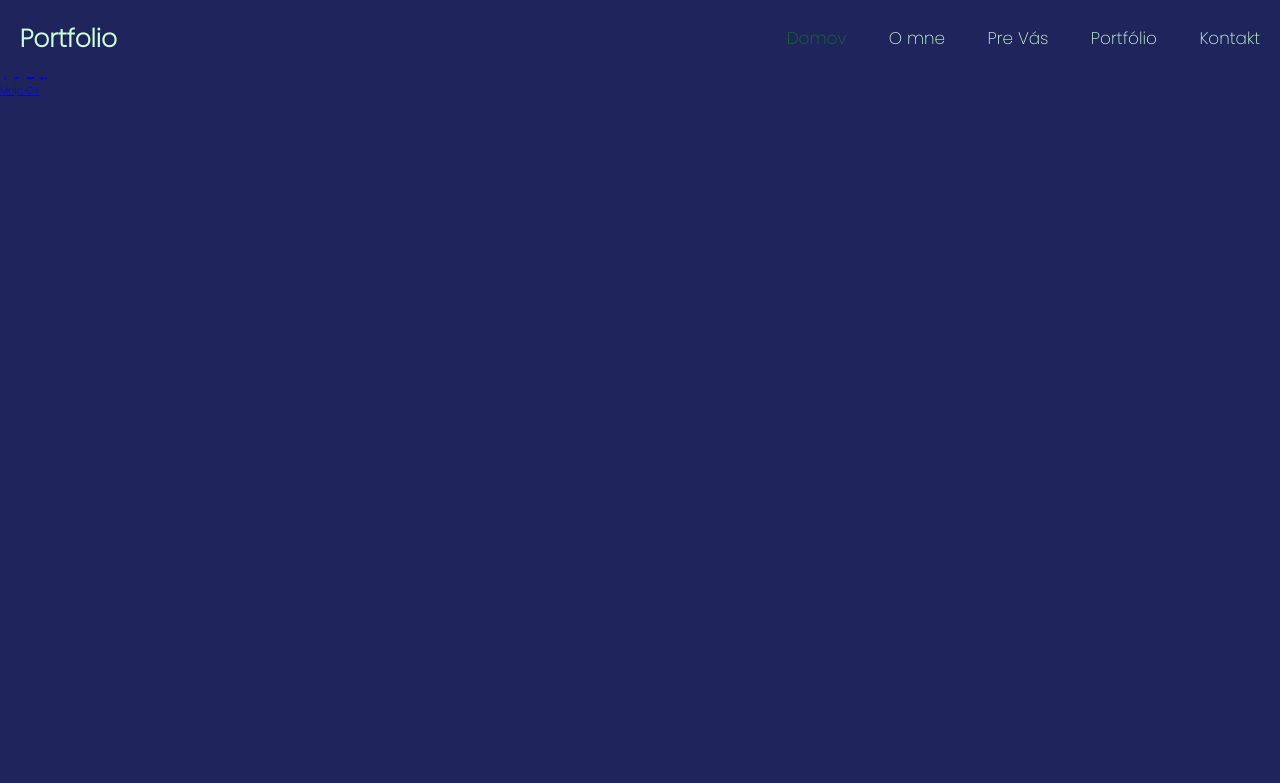
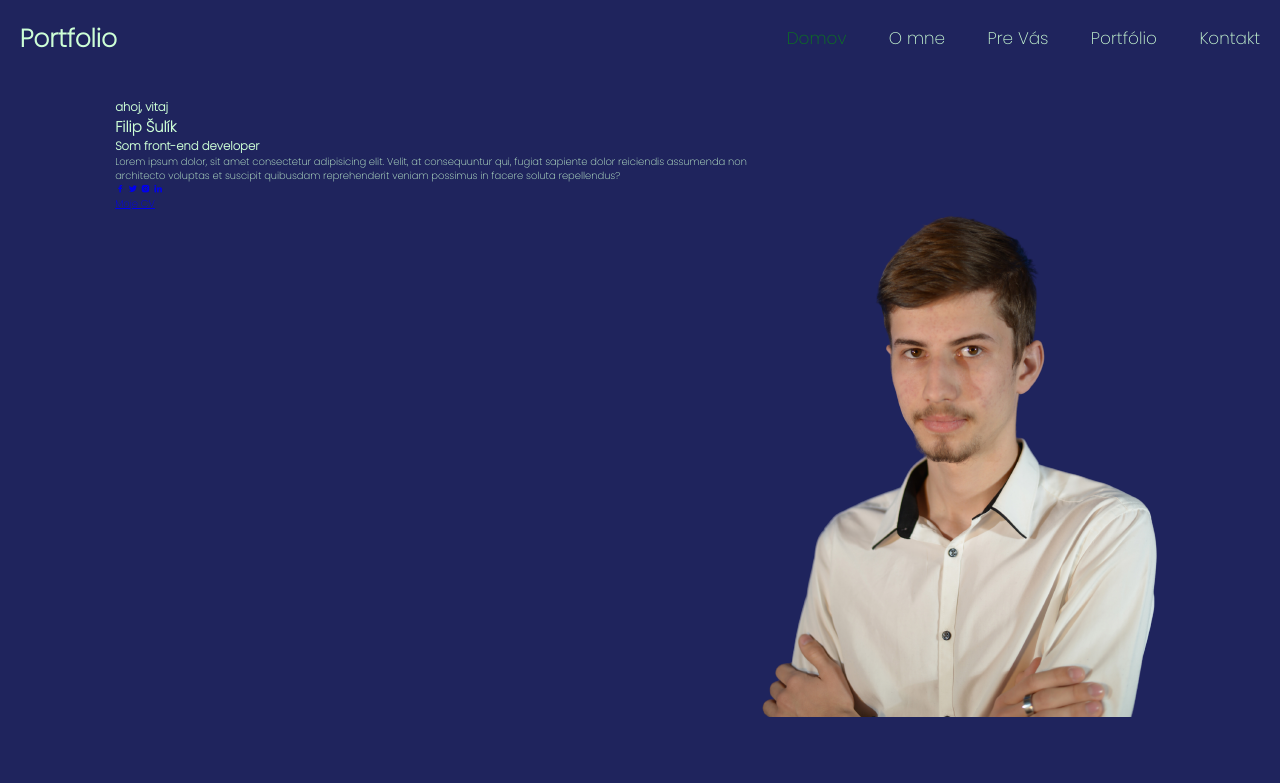
Before and after one commit to YowoSK/AboutME, a plain HTML site: page index.html in a window 1280 px wide. Drawn offline with nearby package versions, Linux system fonts and the light colour scheme.

Commit message:
homepage added photo, fixed small text

```diff
--- a/index.html
+++ b/index.html
@@ -39,6 +39,9 @@
     </div>
     <a href="#" class="btn">Moje CV</a>
   </div>
+  <div class="home-img">
+    <img src="./img/Filip_Š_ps-removebg-preview.png" alt="Profilová fotka Filipa Šulíka">
+  </div>
 </section>
 </body>
 <script src="script/script.js"></script>
--- a/style/css/style.css
+++ b/style/css/style.css
@@ -23,6 +23,10 @@ html {
 body {
     background: var(--bg-color);
     color: var(--text-color);
+}
+section {
+    min-height: 100vh;
+    padding: 10rem 9% 2rem;
 }
 .header {
     position: fixed;
@@ -62,3 +66,7 @@ body {
     color: var(--text-color);
     display: none;
 }
+.home {
+    display: flex;
+    justify-content: center;
+}
```
Also changed, not shown: img/Filip_Š_ps-removebg-preview.png (added), img/sulikprof.jpg (added).
